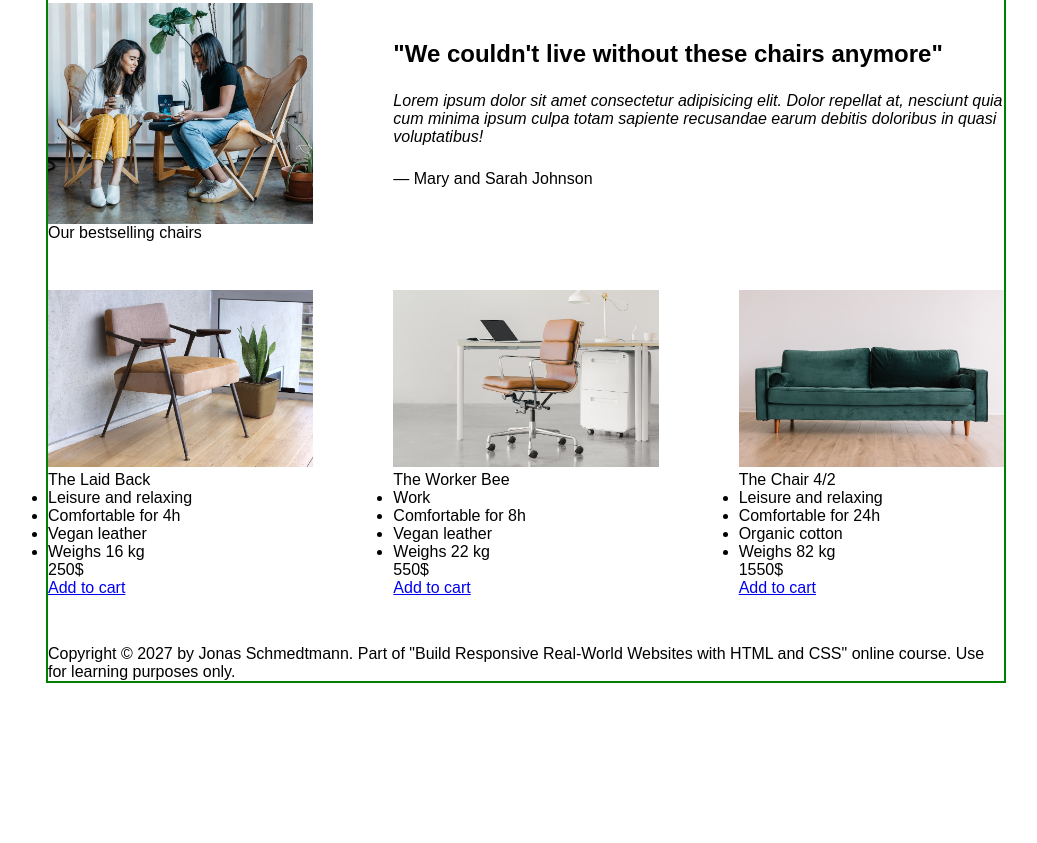
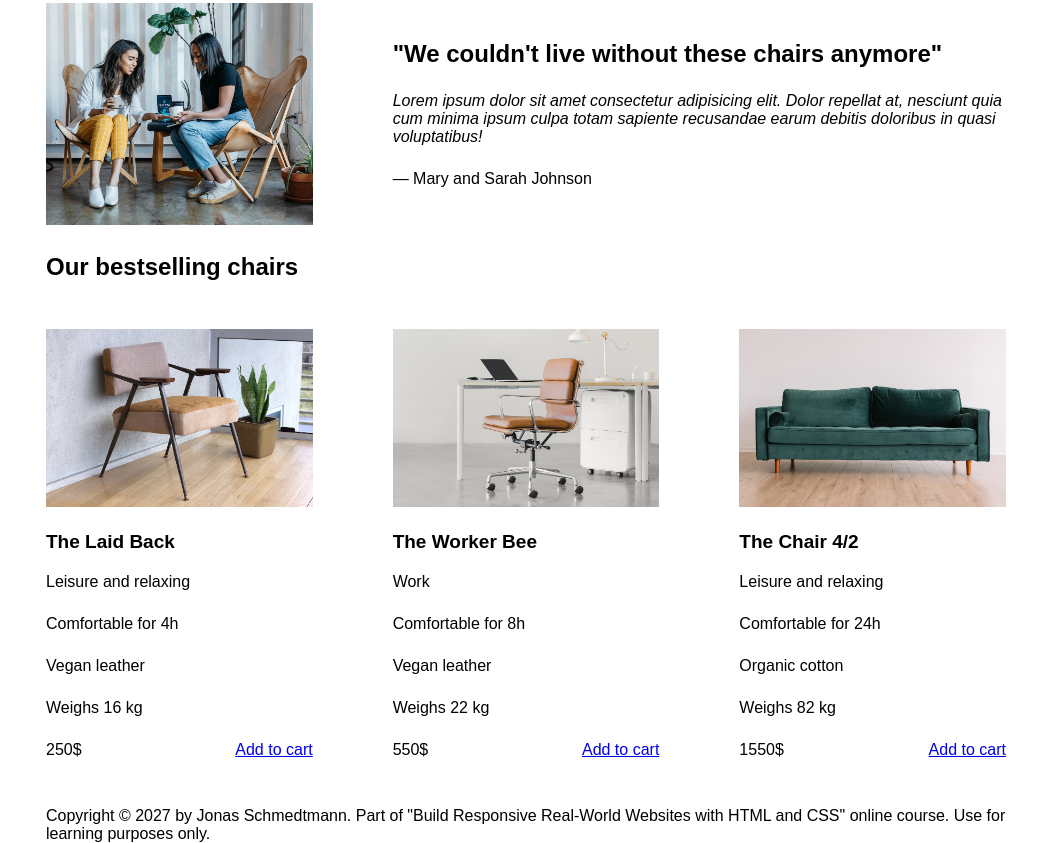
Before and after one commit to charuzain/Responsive-Web-Pages, a plain HTML site: page chair-Shop-LandingPage/index.html in a window 1280 px wide. Shown: the part 767-1610 px from the top of the page, without its empty margins (114-1151 px from the left). Before the commit the page ends 1450 px from the top, so only its background shows below. Drawn offline with Linux system fonts and the light colour scheme.

Commit message:
product and footer styled

```diff
--- a/chair-Shop-LandingPage/style.css
+++ b/chair-Shop-LandingPage/style.css
@@ -11,7 +11,7 @@ body{
 .container{
   width: 960px;
   /* background-color: red; */
-  border:2px solid green;
+  /* border:2px solid green; */
   margin:0 auto;
 }
 
@@ -68,6 +68,32 @@ font-style: italic;
 margin-bottom: 24px;
 }
 
-.author{
+.section-heading{
+margin: 28px 0px;
+font-weight: bold;
+font-size: 24px;
+}
+
+.product-title{
+  font-weight: bold;
+  margin-top: 20px;
+  margin-bottom: 20px;
+  font-size: 19px;
+}
+
+.product-feature{
+  list-style-type: none;
+  margin-bottom: 20px;
 
 }
+
+.product-feature li{
+  margin-bottom: 24px;
+}
+.price-shipping{
+  display: flex;
+  justify-content: space-between;
+}
+.section-container{
+  margin-bottom: 24px;
+}
```
